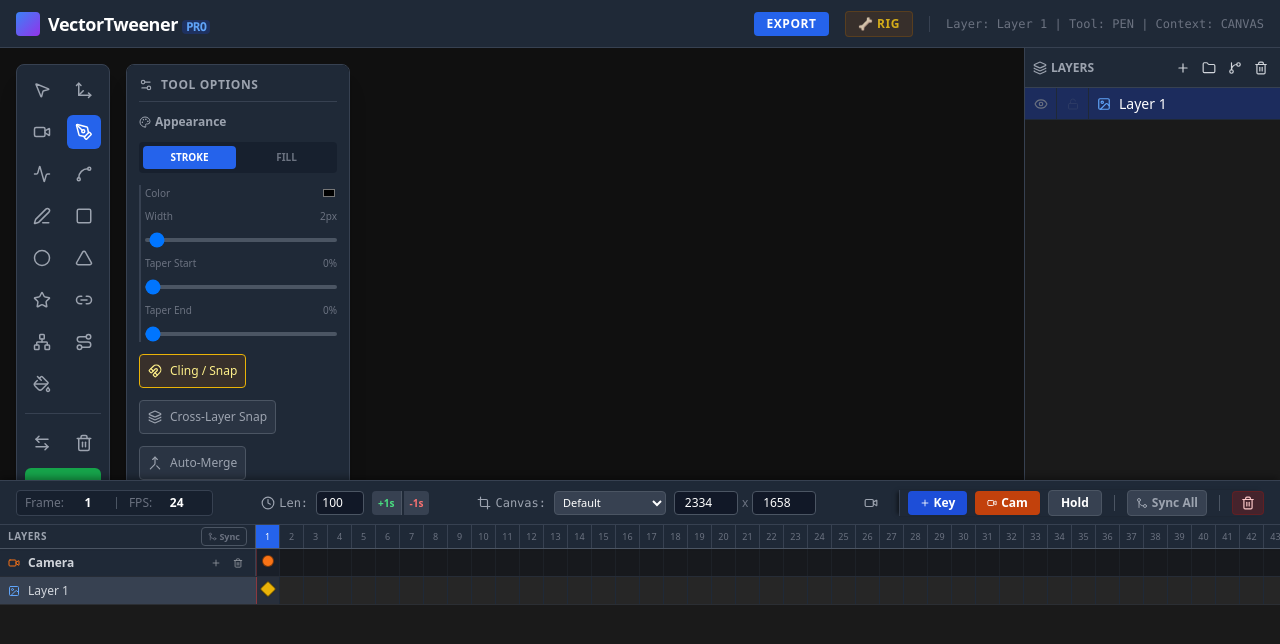
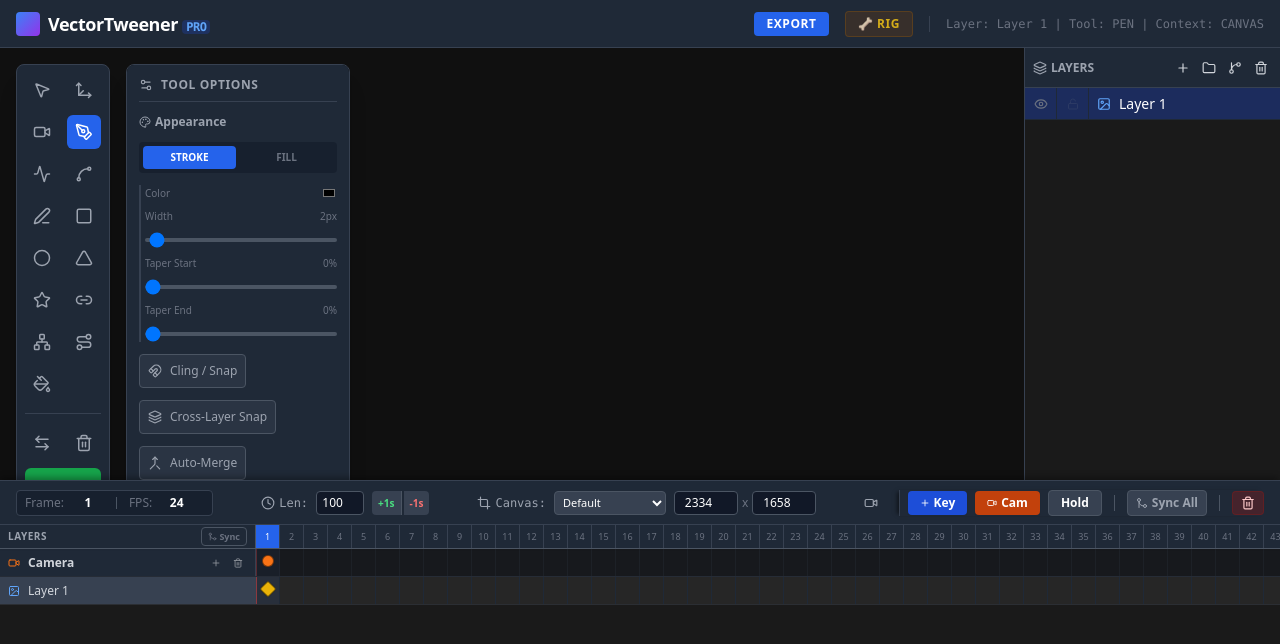
Before and after one commit to bigboiiijones/Vector-Tweener-Pro, a React (Vite) app: page / in a window 1280 px wide. Shown: the top 644 px of the page. Built offline with nearby package versions, Linux system fonts and the light colour scheme.

Commit message:
Add files via upload

```diff
--- a/App.tsx
+++ b/App.tsx
@@ -61,10 +61,11 @@ const App: React.FC = () => {
       overwriteTargets: false,
       swapTargets: false,
       autoMatchStrategy: 'INDEX',
-      snappingEnabled: true,
+      snappingEnabled: false,
       crossLayerSnapping: false,
       crossLayerPainting: true,
       crossGroupPainting: true,
+      closeCreatesFill: true,
       smoothingFactor: 20,
       showBezierHandles: true,
       transformMode: TransformMode.TRANSLATE,
@@ -74,6 +75,7 @@ const App: React.FC = () => {
       defaultWidth: 2,
       defaultTaperStart: 0,
       defaultTaperEnd: 0,
+      autoClose: false,
       defaultFillColor: '#000000',
       drawStroke: true,
       drawFill: false,
@@ -106,7 +108,7 @@ const App: React.FC = () => {
       setToolOptions(prev => ({
           ...prev,
           transformMode: TransformMode.TRANSLATE,
-          snappingEnabled: [ToolType.CURVE, ToolType.PEN, ToolType.ADD_POINTS].includes(currentTool) ? true : prev.snappingEnabled
+          snappingEnabled: currentTool === ToolType.CURVE ? true : prev.snappingEnabled
       }));
   }, [currentTool]);
 
--- a/types.ts
+++ b/types.ts
@@ -114,6 +114,7 @@ export interface ToolOptions {
     crossLayerSnapping: boolean; // New: Allow vectors to snap across different layers
     crossLayerPainting: boolean;
     crossGroupPainting: boolean;
+    closeCreatesFill: boolean;
     smoothingFactor: number;
     showBezierHandles: boolean;
     transformMode: TransformMode;
@@ -123,6 +124,7 @@ export interface ToolOptions {
     defaultWidth: number;
     defaultTaperStart: number;
     defaultTaperEnd: number;
+    autoClose: boolean;
     defaultFillColor: string;
     drawStroke: boolean;
     drawFill: boolean;
@@ -162,7 +164,6 @@ export enum ToolType {
   ANCHOR = 'ANCHOR',
   POLYLINE = 'POLYLINE',
   CURVE = 'CURVE',
-  ADD_POINTS = 'ADD_POINTS',
   RECTANGLE = 'RECTANGLE',
   CIRCLE = 'CIRCLE',
   TRIANGLE = 'TRIANGLE',
```
